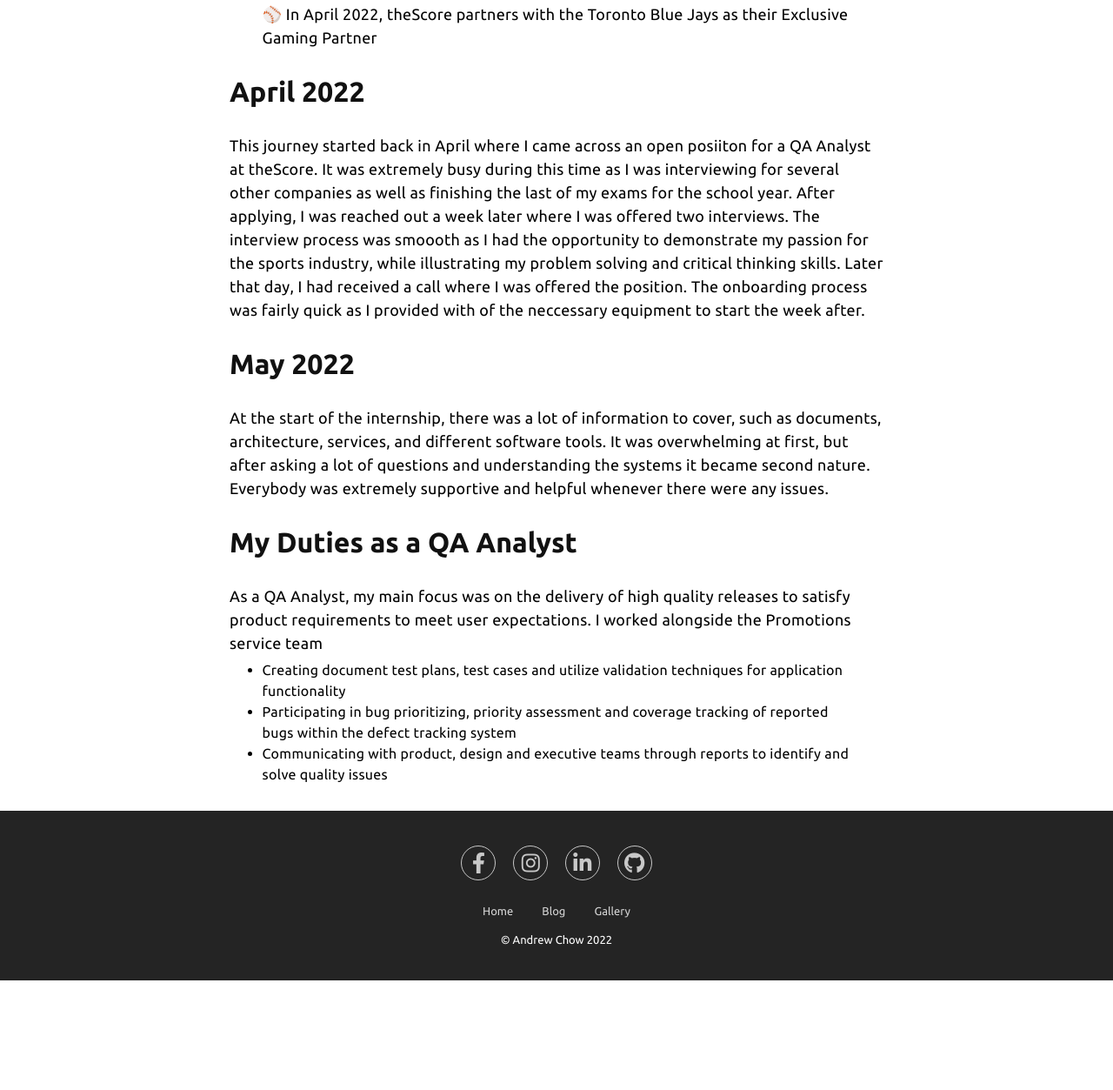
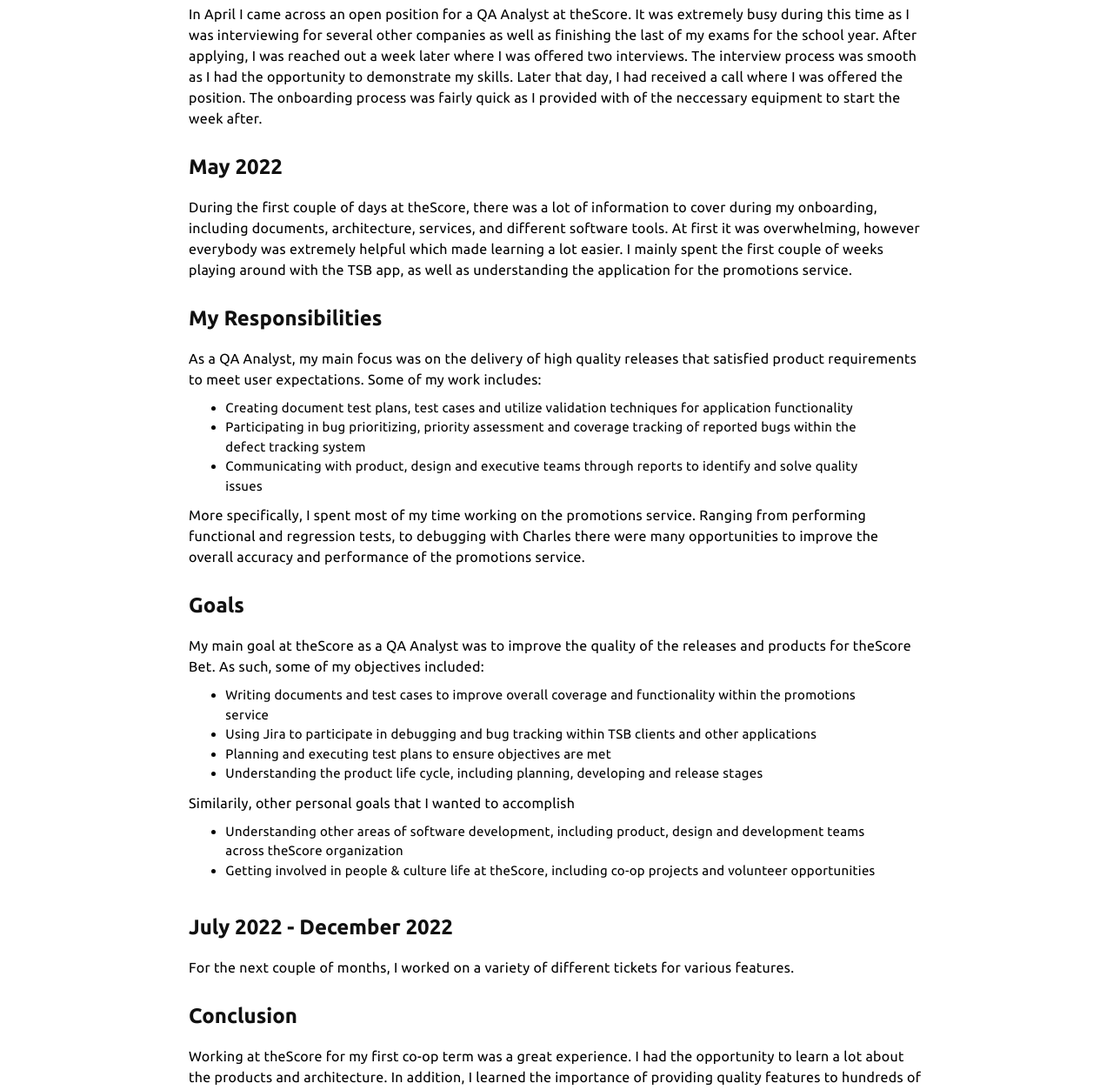
Before and after one commit to acandrewchow/acandrewchow.github.io, a plain HTML site: page theScore.html in a window 1280 px wide. Shown: the part 1547-2800 px from the top of the page at 87% size. Before the commit the page ends 2674 px from the top, so only its background shows below. Drawn offline with nearby package versions, Linux system fonts and the light colour scheme.

Commit message:
Added content to blog

```diff
--- a/css/blogPost.css
+++ b/css/blogPost.css
@@ -46,8 +46,8 @@
     padding-top: 60px;
     line-height: 1.5;
     margin: 0 auto;
-    width: 80%;
-    font-size:18px;
+    width: 90%;
+    font-size:16.5px;
     margin-bottom: 20px;
 }
 
@@ -62,43 +62,40 @@
 .article-subtitle {
   text-align: left;
   position: relative;
-  font-size: 32px;
+  font-size: 24px;
   padding-bottom: 10px;
   color: #111;
   margin: 0 auto;
-  width: 80%;
+  width: 90%;
 }
 
 
 .article-content {
-  font-size: 18px;
+  font-size: 16px;
   letter-spacing: .3px;
   line-height: 1.5;
-  padding: 20px 0px 30px 0px;
-  width: 80%;
+  padding: 10px 0px 30px 0px;
+  width: 90%;
   margin: 0 auto;
 
 }
 
-ul {
-  justify-content: center;
-  font-size: 14px;
-  width: 90%;
-
-}
-
-.list {
+.blog-list {
   margin: 0 auto;
-  font-size: 18px;
+  font-size: 15px;
+  display: flex;
   list-style:none;
-
-
+  flex-direction: column;
+  gap: 10px;
+  width: 95%;
 }
 
 .duties-list {
   margin: 0 auto;
-  font-size: 16px;
-  margin-top: 5px;
+  font-size: 15px;
+  margin-top: 10px;
+  margin-bottom: 10px;
+  width: 90%;
 }
 
 .container {
@@ -108,9 +105,8 @@ ul {
   padding-left: 15px;
   width: 100%;
   max-width: 100%;
+}
 
-
-  }
 
   @media screen and (min-width: 768px) {
     .container{
--- a/css/style.css
+++ b/css/style.css
@@ -5,7 +5,6 @@
   font-family: "Ubuntu",sans-serif;
   box-sizing: border-box;
 }
-
 
 .navbar{
   position: fixed;
@@ -39,7 +38,6 @@
 
 }
 */
-
 
 .menu-toggler{
   background: none;
@@ -309,8 +307,6 @@ section.dark .section-title::after{
 .footer {
   padding: 40px 0;
   background-color: rgb(36, 36, 36);
-
-
 }
 
 .footer .social {
@@ -347,9 +343,7 @@ section.dark .section-title::after{
   line-height: 1.6;
   margin-bottom: 0;
   text-align: center;
-
 }
-
 
 .footer ul li a {
   color: inherit;
--- a/theScore.html
+++ b/theScore.html
@@ -16,7 +16,6 @@
   <link rel="icon" type="image/x-icon" href="./images/favicons/theScore_favicon.ico">
 </head>
 <body>
-
 
 <!-- Navbar Section -->
 <nav class="navbar">
@@ -47,8 +46,8 @@
 
       <div class="container">
         <div class="intro">
-          During my first work term, I spent the time working as a QA Analyst on the Promotions team, working on theScore Bet. The journey was a great experience as I was surrounded by an amazing environment of positive and like-minded
-          individuals, while having the opportunity to learn life long goals and skills.
+          <i> During my first work term, I spent the time working as a QA Analyst on the Promotions team, working on theScore Bet. The journey was a great experience as I was surrounded by an amazing environment of positive and like-minded
+            individuals, while having the opportunity to learn life long goals and skills.</i>
           <img src="images/articles/tsb.jpg" alt="theScoreBet Logo" class="img">
         </div>
 
@@ -64,7 +63,7 @@
         <h1 class="article-subtitle">Interesting Facts</h1>
           <div class ="article-content">
             <p>
-              <ul class="list">
+              <ul class="blog-list">
                 <li>📺 theScore was originally a Cable TV network in Canada that started in 1997</li>
                 <li>📱 theScore's media app has over 4 million active users across North America</li>
                 <li>⚾ In April 2022, theScore partners with the Toronto Blue Jays as their Exclusive Gaming Partner </li>
@@ -75,12 +74,11 @@
         <h1 class="article-subtitle">April 2022</h1>
           <div class="article-content">
             <p>
-              This journey started back in April where I came across an open posiiton for a QA Analyst
+              In April I came across an open position for a QA Analyst
               at theScore. It was extremely busy during this time as I was interviewing for several other
               companies as well as finishing the last of my exams for the school year. After applying, I was reached out
-              a week later where I was offered two interviews. The interview process was smoooth as I had the opportunity
-              to demonstrate my passion for the sports industry, while illustrating my problem solving and critical
-              thinking skills. Later that day, I had received a call where I was offered the position. The onboarding process
+              a week later where I was offered two interviews. The interview process was smooth as I had the opportunity
+              to demonstrate my skills. Later that day, I had received a call where I was offered the position. The onboarding process
               was fairly quick as I provided with of the neccessary equipment to start the week after.
             </p>
           </div>
@@ -88,19 +86,19 @@
           <h1 class="article-subtitle">May 2022</h1>
           <div class="article-content">
             <p>
-              At the start of the internship, there was a lot of information to cover, such as documents, architecture,
-              services, and different software tools. It was overwhelming at first, but after asking a lot of questions
-              and understanding the systems it became second nature. Everybody was extremely supportive and helpful whenever
-              there were any issues.
+              During the first couple of days at theScore, there was a lot of information to cover during my onboarding, including documents, architecture,
+              services, and different software tools. At first it was overwhelming, however everybody was extremely helpful
+              which made learning a lot easier. I mainly spent the first couple of weeks playing around with the TSB app, as well
+              as understanding the application for the promotions service.
+
             </p>
           </div>
 
-          <h1 class="article-subtitle">My Duties as a QA Analyst</h1>
+          <h1 class="article-subtitle">My Responsibilities</h1>
           <div class="article-content">
             <p>
-              As a QA Analyst, my main focus was on the delivery of high quality releases to satisfy
-              product requirements to meet user expectations. I worked alongside the Promotions service team
-
+              As a QA Analyst, my main focus was on the delivery of high quality releases that satisfied
+              product requirements to meet user expectations. Some of my work includes:
               <ul class ="duties-list">
                 <li>
                   Creating document test plans, test cases and utilize validation techniques for application
@@ -115,10 +113,87 @@
                   quality issues
                 </li>
               </ul>
+              More specifically, I spent most of my time working on the promotions service.
+              Ranging from performing functional and regression tests, to debugging with Charles there were many
+              opportunities to improve the overall accuracy and performance of the promotions service.
             </p>
           </div>
 
-      </div>
+          <h1 class="article-subtitle">Goals</h1>
+            <div class="article-content">
+              <p>
+                My main goal at theScore as a QA Analyst was to improve the quality of the releases and products for theScore Bet.
+                As such, some of my objectives included:
+                  <ul class="duties-list">
+                    <li>
+                      Writing documents and test cases to improve overall coverage and functionality within the promotions service
+                    </li>
+                    <li>
+                      Using Jira to participate in debugging and bug tracking within TSB clients and other
+                      applications
+                    </li>
+                    <li>
+                      Planning and executing test plans to ensure objectives are met
+                    </li>
+                    <li>
+                      Understanding the product life cycle, including planning, developing and release stages
+                    </li>
+                  </ul>
+
+                    Similarily, other personal goals that I wanted to accomplish
+                  <ul class="duties-list">
+                    <li>
+                      Understanding other areas of software development, including product, design and development teams across
+                      theScore organization
+                    </li>
+                    <li>
+                      Getting involved in people & culture life at theScore, including co-op projects and volunteer opportunities
+                    </li>
+                  </ul>
+              </p>
+          </div>
+
+          <h1 class ="article-subtitle">July 2022 - December 2022 </h1>
+            <div class ="article-content">
+              <p>
+                For the next couple of months, I worked on a variety of different
+                tickets for various features.
+
+              </p>
+            </div>
+
+          <h1 class ="article-subtitle">Conclusion</h1>
+            <div class ="article-content">
+              <p>
+                Working at theScore for my first co-op term was a great experience. I had the opportunity to learn a lot
+                about the products and architecture. In addition, I learned the importance of providing quality
+                features to hundreds of thousands of active users on theScore Bet. Some of my favourite
+                work included promotions feature work on the <a href =
+                "https://news.scoremediaandgaming.com/news/news-details/2022/Penn-National-Gaming-Achieves-Major-Milestone-with-Launch-of-theScore-Bets-Proprietary-Technology-Stack/default.aspx"
+                target="_blank"> Viva/Vegas</a> and Parlay+ launch. Both were very large milestones
+                that took an all round amazing effort across all teams within the organization.
+              </p>
+            </div>
+
+          <h1 class ="article-subtitle">Acknowledgements</h1>
+            <div class ="article-content">
+              <p>
+                <ul class="blog-list">
+                  <li>
+                    🥇 Special thanks to <b>Charlotte</b> and <b>Jamie</b>, my supervisor and manager at theScore who gave me feedback
+                    to achieve my learning goals as well as helping to answer any work related questions I had
+                  </li>
+                  <li>
+                    🥈 I would also like to thank everyone on the<b> Promotions team</b> for being amazing people to work with, from Vegas launch
+                    to Parlay+ it was a great experience to work with everybody
+                  </li>
+                  <li>
+                    🥉 Lastly, I would like to thank <b> Michelle </b> for the smooth hiring process, as well as
+                    organizing projects and activities for the co-op students at theScore
+                  </li>
+                </ul>
+              </p>
+            </div>
 
 
 
@@ -127,9 +202,13 @@
 
 
 
+
+</div>
+
+
 <!-- Footer Section -->
-<section class = "footer">
-    <div class = "social">
+<section class= "footer">
+    <div class= "social">
       <a href="https://www.facebook.com/andrew.chow.9235/" target="_blank" class="fab fa-facebook-f"></a>
       <a href="https://www.instagram.com/_andrewchow/" target="_blank" class="fab fa-instagram"></a>
       <a href="https://www.linkedin.com/in/acandrewchow/" target="_blank" class="fab fa-linkedin-in"></a>
@@ -152,5 +231,4 @@
     </p>
   </section>
 
-
 </html>
```
Also changed, not shown: index.html (+2 -5 lines), images/articles/coop_group.jpg (deleted), 1 other file. Lines whose indentation alone changed are shown as unchanged.
